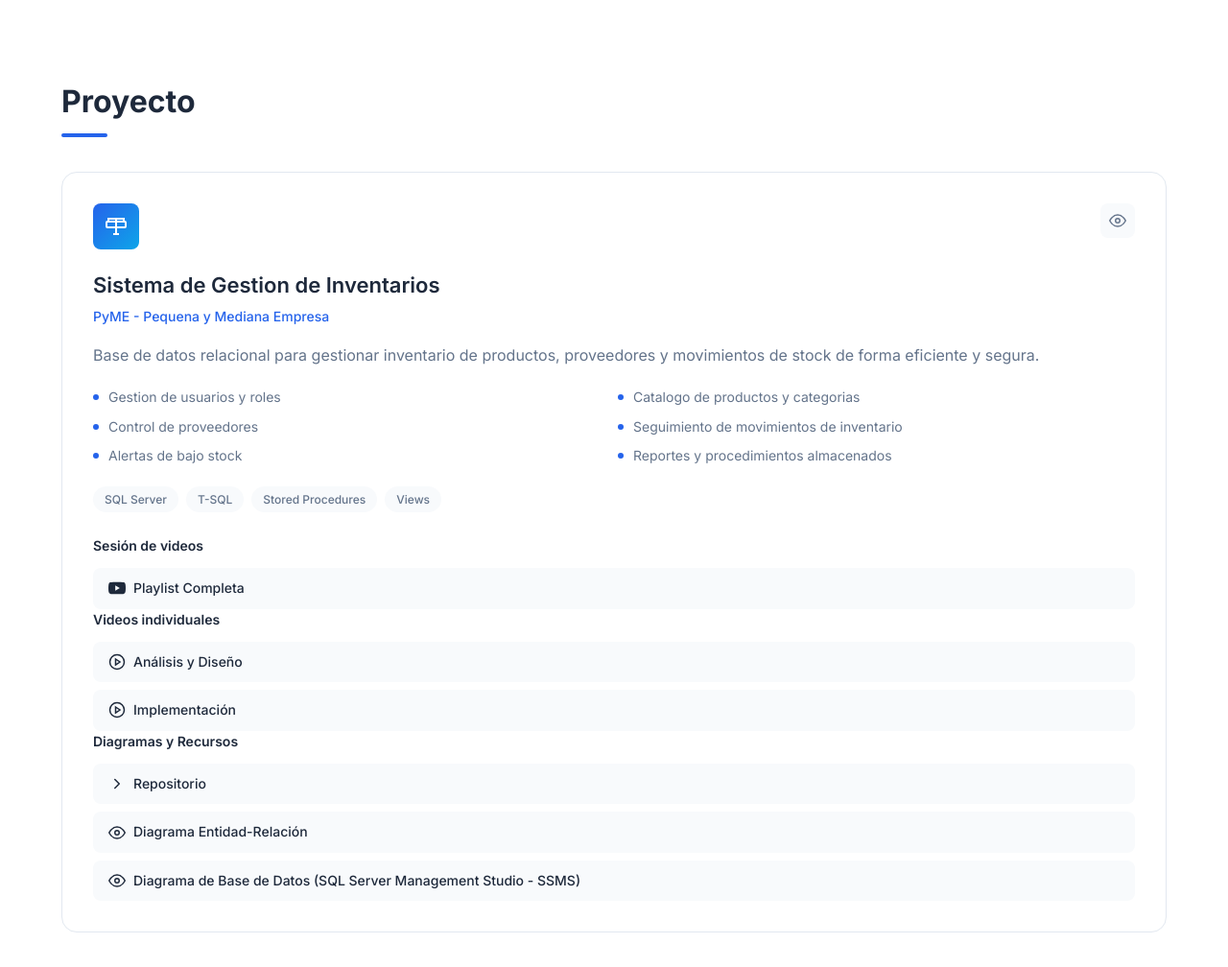
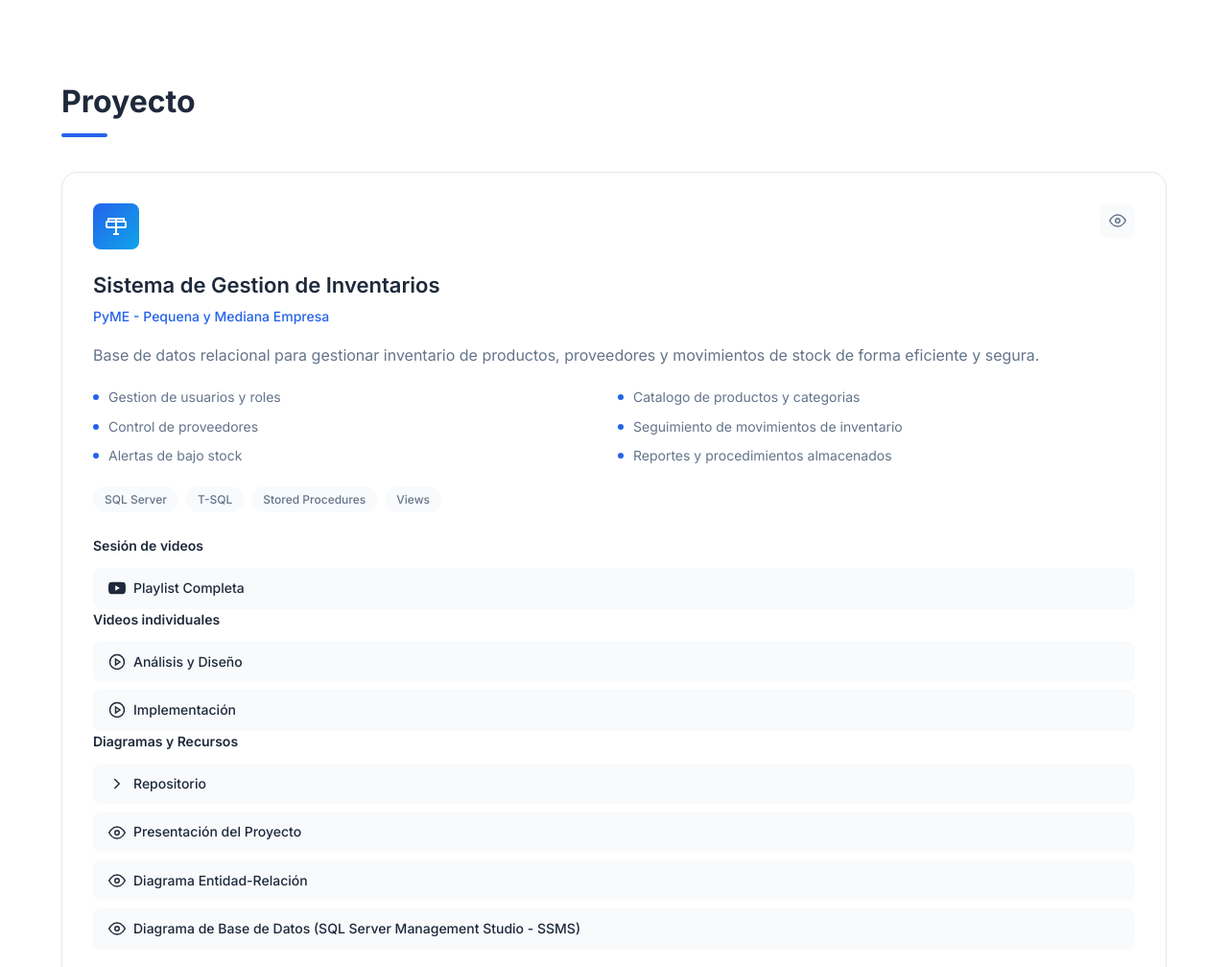
Before and after one commit to hubetcardenasi/SGI, a plain HTML site: page index.html in a window 1280 px wide. Shown: the top 1008 px of the page at 96% size. Drawn offline with Linux system fonts and the light colour scheme.

Commit message:
Update presentation name at assets and changed links in index file

```diff
--- a/index.html
+++ b/index.html
@@ -26,7 +26,7 @@
                                 </svg>
                             </div>
                             <div class="project-links">
-                                <a href="https://hubetcardenasi.github.io/SGI/assets/PyME/Images/ER.png" target="_blank" title="Ver Diagrama ER" class="project-link">
+                                <a href="https://hubetcardenasi.github.io/SGI/assets/PyME/Presentation/SGI-PyME-Presentacion.pdf" target="_blank" title="Ver Diagrama ER" class="project-link">
                                     <svg viewBox="0 0 24 24" fill="none" stroke="currentColor" stroke-width="2">
                                         <path d="M1 12s4-8 11-8 11 8 11 8-4 8-11 8-11-8-11-8z"/>
                                         <circle cx="12" cy="12" r="3"/>
@@ -91,6 +91,13 @@
                                     </svg>
                                     Repositorio
                                 </a>
+                                <a href="https://hubetcardenasi.github.io/SGI/assets/PyME/Presentation/SGI-PyME-Presentacion.pdf" target="_blank" title="Ver Diagrama ER" class="resource-link">
+                                    <svg viewBox="0 0 24 24" fill="none" stroke="currentColor" stroke-width="2">
+                                        <path d="M1 12s4-8 11-8 11 8 11 8-4 8-11 8-11-8-11-8z"/>
+                                        <circle cx="12" cy="12" r="3"/>
+                                    </svg>
+                                    Presentación del Proyecto
+                                </a>
                                 <a href="https://hubetcardenasi.github.io/SGI/assets/PyME/Images/ER.png" target="_blank" title="Ver Diagrama ER" class="resource-link">
                                     <svg viewBox="0 0 24 24" fill="none" stroke="currentColor" stroke-width="2">
                                         <path d="M1 12s4-8 11-8 11 8 11 8-4 8-11 8-11-8-11-8z"/>
@@ -98,7 +105,7 @@
                                     </svg>
                                     Diagrama Entidad-Relación
                                 </a>
-                                <a href="https://hubetcardenasi.github.io/SGI/assets/PyME/Images/Diagrama%20de%20base%20de%20datos%20-%20SQL%20Server.png" target="_blank" title="Ver Diagrama BD" class="resource-link">
+                                <a href="https://hubetcardenasi.github.io/SGI/assets/PyME/Images/DBD-SSMS.png" target="_blank" title="Ver Diagrama BD" class="resource-link">
                                     <svg viewBox="0 0 24 24" fill="none" stroke="currentColor" stroke-width="2">
                                         <path d="M1 12s4-8 11-8 11 8 11 8-4 8-11 8-11-8-11-8z"/>
                                         <circle cx="12" cy="12" r="3"/>
```
Also changed, not shown: 2 other files.
